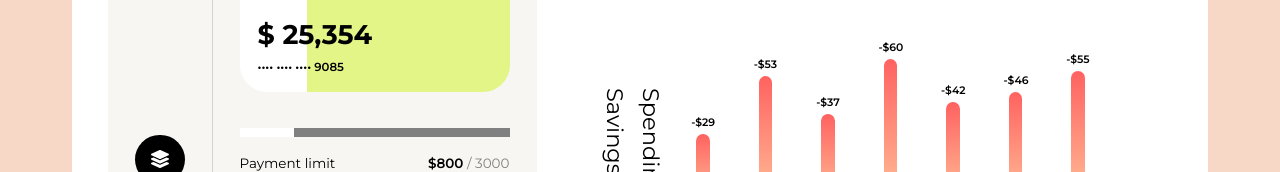
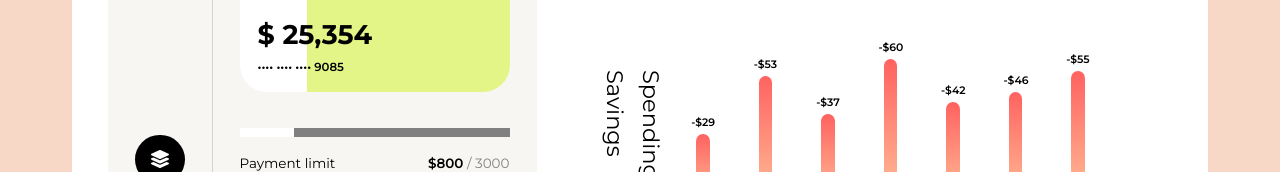
Before and after one commit to o2bomb/a-bank-dashboard, a website built with webpack: page index.html in a window 1280 px wide. Shown: the part 201-373 px from the top of the page. Built offline with nearby package versions, Linux system fonts and the light colour scheme.

Commit message:
Shift subtitles up a bit

```diff
--- a/sass/style.scss
+++ b/sass/style.scss
@@ -407,6 +407,7 @@ body {
 
                   &:hover {
                     border: 1px solid black;
+                    cursor: pointer;
                   }
                 }
 
@@ -432,7 +433,7 @@ body {
 
                   .subtitle {
                     transform-origin: left bottom;
-                    transform: rotate(90deg);
+                    transform: translateY(-2rem) rotate(90deg);
                   }
 
                   .options {
@@ -553,6 +554,7 @@ body {
                 .subtitle {
                   transform-origin: left bottom;
                   transform: rotate(90deg);
+                  transform: translateY(-2rem) rotate(90deg);
                 }
 
                 .week {
```
